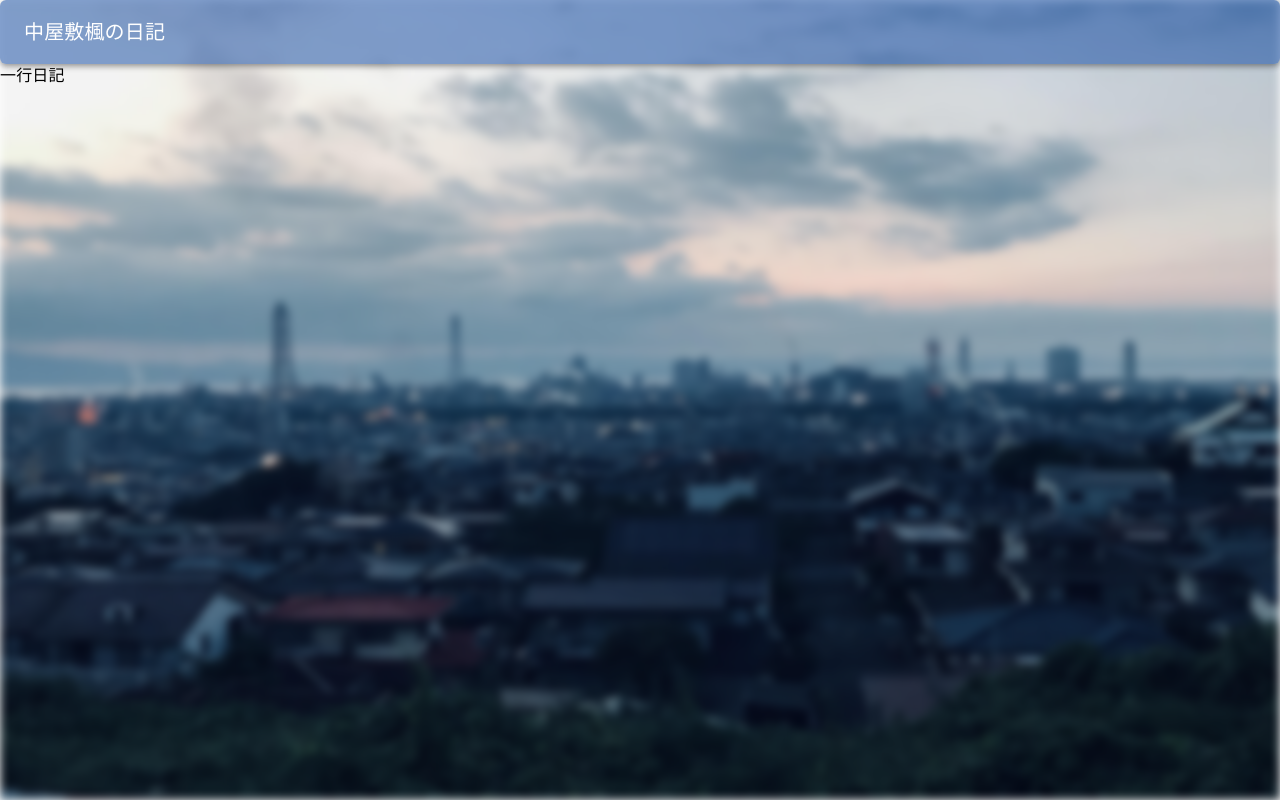
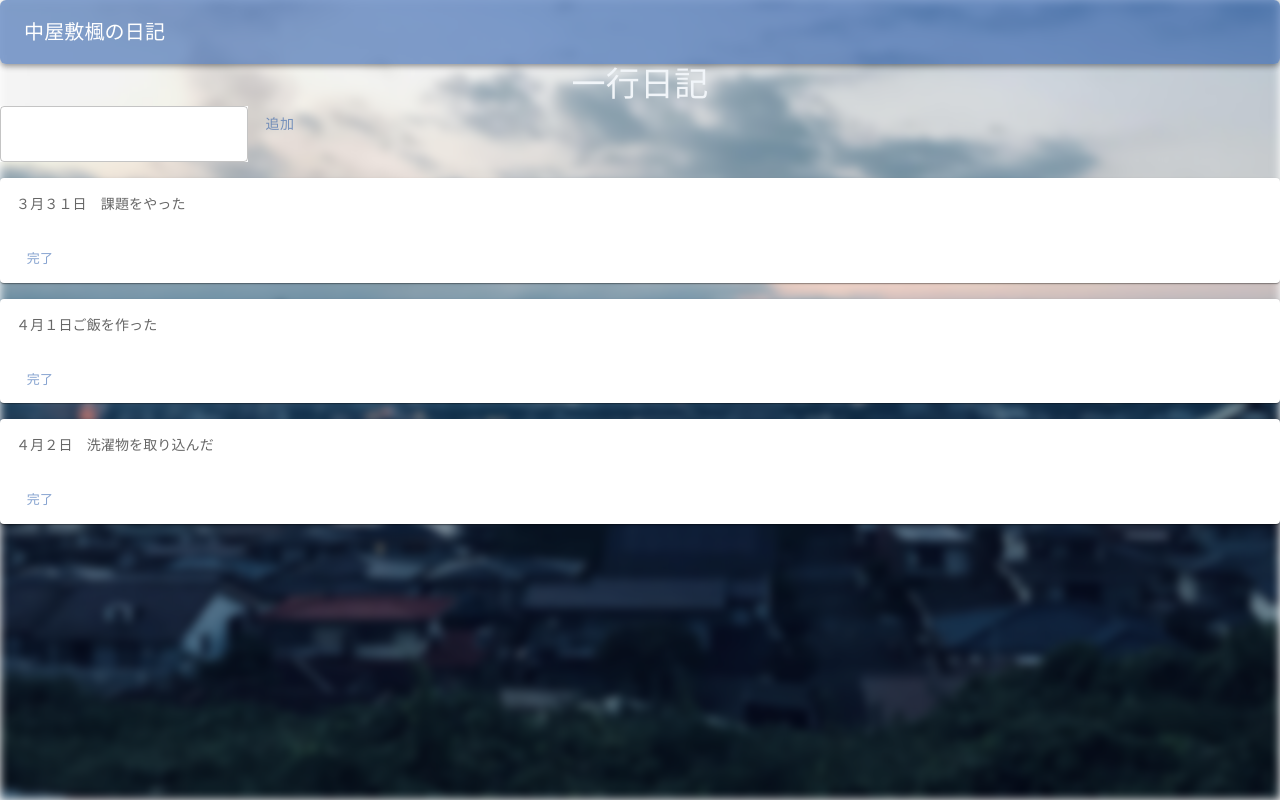
Before and after one commit to naka520/mynikki, a Next.js app: page / in a window 1280 px wide. Built offline with nearby package versions, Linux system fonts and the light colour scheme.

Commit message:
文字入力の追加

```diff
--- a/package.json
+++ b/package.json
@@ -19,8 +19,8 @@
     "eslint": "8.37.0",
     "eslint-config-next": "13.2.4",
     "next": "13.2.4",
-    "react": "18.2.0",
-    "react-dom": "18.2.0",
+    "react": "^18.2.0",
+    "react-dom": "^18.2.0",
     "typescript": "5.0.2"
   },
   "devDependencies": {
--- /dev/null
+++ b/pages/diarymemo.tsx
@@ -0,0 +1,32 @@
+import { diaryType } from "./index";
+import * as React from "react";
+import Box from "@mui/material/Box";
+import Card from "@mui/material/Card";
+import CardActions from "@mui/material/CardActions";
+import CardContent from "@mui/material/CardContent";
+import Button from "@mui/material/Button";
+import Typography from "@mui/material/Typography";
+
+type Props = {
+  content: string;
+  index: number;
+  diarys: diaryType[];
+  setDiarys: (x: diaryType[]) => void;
+};
+
+const Diarymemo = ({ content }: Props) => {
+  return (
+    <Card sx={{ minWidth: 275 }} className="mt-4">
+      <CardContent>
+        <Typography sx={{ fontSize: 14 }} color="text.secondary" gutterBottom>
+          {content}
+        </Typography>
+      </CardContent>
+      <CardActions>
+        <Button size="small">完了</Button>
+      </CardActions>
+    </Card>
+  );
+};
+
+export default Diarymemo;
--- a/pages/index.tsx
+++ b/pages/index.tsx
@@ -1,136 +1,15 @@
-// import Head from "next/head";
-// import Image from "next/image";
-// import { Inter } from "next/font/google";
-// import styles from "@/styles/Home.module.css";
-
-// const inter = Inter({ subsets: ["latin"] });
-
-// export default function Home() {
-//   return (
-//     <>
-//       <Head>
-//         <title>Create Next App</title>
-//         <meta name="description" content="Generated by create next app" />
-//         <meta name="viewport" content="width=device-width, initial-scale=1" />
-//         <link rel="icon" href="/favicon.ico" />
-//       </Head>
-//       <main className={styles.main}>
-//         <div className={styles.description}>
-//           <h1 className="text-3xl font-bold underline">Hello world!</h1>
-//           <p>
-//             Get started by editing&nbsp;
-//             <code className={styles.code}>pages/index.tsx</code>
-//           </p>
-//           <div>
-//             <a
-//               href="https://vercel.com?utm_source=create-next-app&utm_medium=default-template&utm_campaign=create-next-app"
-//               target="_blank"
-//               rel="noopener noreferrer"
-//             >
-//               By{" "}
-//               <Image
-//                 src="/vercel.svg"
-//                 alt="Vercel Logo"
-//                 className={styles.vercelLogo}
-//                 width={100}
-//                 height={24}
-//                 priority
-//               />
-//             </a>
-//           </div>
-//         </div>
-
-//         <div className={styles.center}>
-//           <Image
-//             className={styles.logo}
-//             src="/next.svg"
-//             alt="Next.js Logo"
-//             width={180}
-//             height={37}
-//             priority
-//           />
-//           <div className={styles.thirteen}>
-//             <Image
-//               src="/thirteen.svg"
-//               alt="13"
-//               width={40}
-//               height={31}
-//               priority
-//             />
-//           </div>
-//         </div>
-
-//         <div className={styles.grid}>
-//           <a
-//             href="https://nextjs.org/docs?utm_source=create-next-app&utm_medium=default-template&utm_campaign=create-next-app"
-//             className={styles.card}
-//             target="_blank"
-//             rel="noopener noreferrer"
-//           >
-//             <h2 className={inter.className}>
-//               Docs <span>-&gt;</span>
-//             </h2>
-//             <p className={inter.className}>
-//               Find in-depth information about Next.js features and&nbsp;API.
-//             </p>
-//           </a>
-
-//           <a
-//             href="https://nextjs.org/learn?utm_source=create-next-app&utm_medium=default-template&utm_campaign=create-next-app"
-//             className={styles.card}
-//             target="_blank"
-//             rel="noopener noreferrer"
-//           >
-//             <h2 className={inter.className}>
-//               Learn <span>-&gt;</span>
-//             </h2>
-//             <p className={inter.className}>
-//               Learn about Next.js in an interactive course with&nbsp;quizzes!
-//             </p>
-//           </a>
-
-//           <a
-//             href="https://vercel.com/templates?framework=next.js&utm_source=create-next-app&utm_medium=default-template&utm_campaign=create-next-app"
-//             className={styles.card}
-//             target="_blank"
-//             rel="noopener noreferrer"
-//           >
-//             <h2 className={inter.className}>
-//               Templates <span>-&gt;</span>
-//             </h2>
-//             <p className={inter.className}>
-//               Discover and deploy boilerplate example Next.js&nbsp;projects.
-//             </p>
-//           </a>
-
-//           <a
-//             href="https://vercel.com/new?utm_source=create-next-app&utm_medium=default-template&utm_campaign=create-next-app"
-//             className={styles.card}
-//             target="_blank"
-//             rel="noopener noreferrer"
-//           >
-//             <h2 className={inter.className}>
-//               Deploy <span>-&gt;</span>
-//             </h2>
-//             <p className={inter.className}>
-//               Instantly deploy your Next.js site to a shareable URL
-//               with&nbsp;Vercel.
-//             </p>
-//           </a>
-//         </div>
-//       </main>
-//     </>
-//   );
-// }
-
-import React from "react";
+import React, { useState } from "react";
 
 import styles from "@/styles/Home.module.css";
 import Header from "./header";
 import { ThemeProvider } from "@emotion/react";
 import { createTheme } from "@mui/material/styles";
-import { Box, Typography } from "@mui/material";
+import { Box, Button, Typography, TextField } from "@mui/material";
+import Diarymemo from "./diarymemo";
 
+export type diaryType = {
+  content: string;
+};
 const theme = createTheme({
   palette: {
     primary: {
@@ -138,16 +17,68 @@ const theme = createTheme({
     },
   },
 });
+const demoData = [
+  {
+    content: "３月３１日　課題をやった",
+  },
+  {
+    content: "４月１日ご飯を作った",
+  },
+  {
+    content: "４月２日　洗濯物を取り込んだ",
+  },
+];
 
 export default function Home() {
+  const [inputdiary, setInputdiary] = useState("");
+  const [diarys, setDiarys] = useState(demoData);
+  const handleAddTodo = () => {
+    if (inputdiary === "") {
+      alert("空文字列は追加できません!!");
+    } else {
+      setDiarys([
+        ...diarys,
+        {
+          content: inputdiary,
+        },
+      ]);
+    }
+    setInputdiary("");
+  };
   return (
     <div className={styles.container}>
       <ThemeProvider theme={theme}>
         <Header theme={theme} />
 
-        <Box>
-          <Typography>一行日記</Typography>
+        <Box sx={{ textAlign: "center" }}>
+          <Typography variant="h4" className="text-slate-100 mt-4">
+            一行日記
+          </Typography>
         </Box>
+
+        <TextField
+          type="text"
+          value={inputdiary}
+          onChange={(e) => {
+            setInputdiary(e.target.value);
+          }}
+          className="bg-white"
+        />
+        <Button onClick={handleAddTodo}>追加</Button>
+        <ul style={{ listStyle: "none" }}>
+          {diarys.map((item, index) => {
+            return (
+              <li key={index}>
+                <Diarymemo
+                  content={item.content}
+                  index={index}
+                  diarys={diarys}
+                  setDiarys={setDiarys}
+                />
+              </li>
+            );
+          })}
+        </ul>
       </ThemeProvider>
     </div>
   );
```
Also changed, not shown: 1 other file (tests, documents, lock files or other folders).
